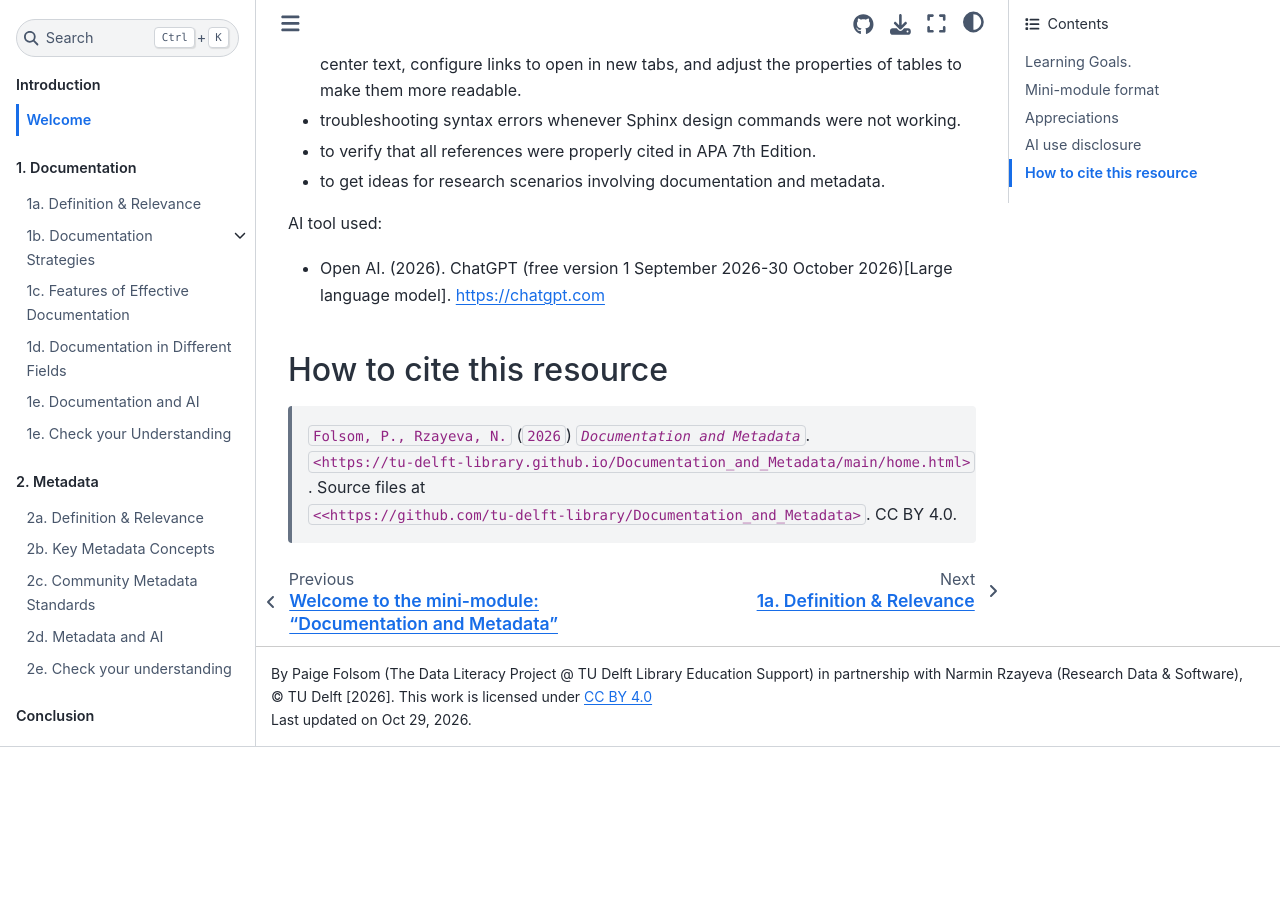
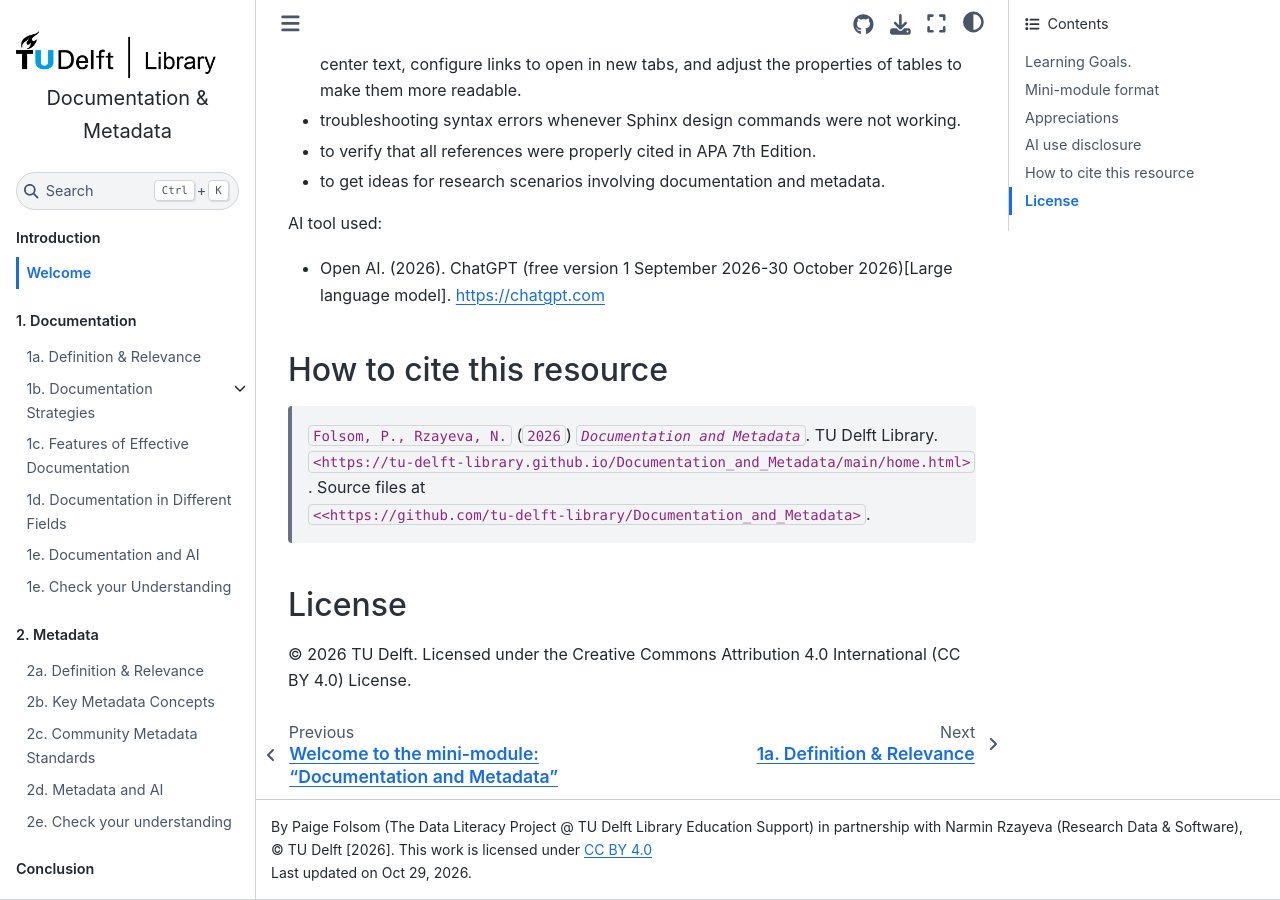
Before and after one commit to tu-delft-library/Documentation_and_Metadata, a Jupyter Book: the page built from book/introduction.md, in a window 1280 px wide and 900 px high, scrolled down 1723 px. Built offline with Jupyter Book 1.0.4 settings and Sphinx 7.4.7 and the Sphinx Book theme 1.1.4, drawn with Linux system fonts in a browser that asks for light colours; comment, search, counter and statistics services are not loaded; before the commit the page ends 2470 px from its top, so only the background shows below that.

Commit message:
Update introduction.md

```diff
--- a/book/introduction.md
+++ b/book/introduction.md
@@ -45,4 +45,8 @@ AI tool used:
 
 ## How to cite this resource
 
-> `Folsom, P., Rzayeva, N.` (`2026`) _`Documentation and Metadata`_. `<https://tu-delft-library.github.io/Documentation_and_Metadata/main/home.html>`. Source files at `<<https://github.com/tu-delft-library/Documentation_and_Metadata>`. CC BY 4.0.
+> `Folsom, P., Rzayeva, N.` (`2026`) _`Documentation and Metadata`_. TU Delft Library. `<https://tu-delft-library.github.io/Documentation_and_Metadata/main/home.html>`. Source files at `<<https://github.com/tu-delft-library/Documentation_and_Metadata>`.
+
+## License
+
+© 2026 TU Delft. Licensed under the Creative Commons Attribution 4.0 International (CC BY 4.0) License.
```
